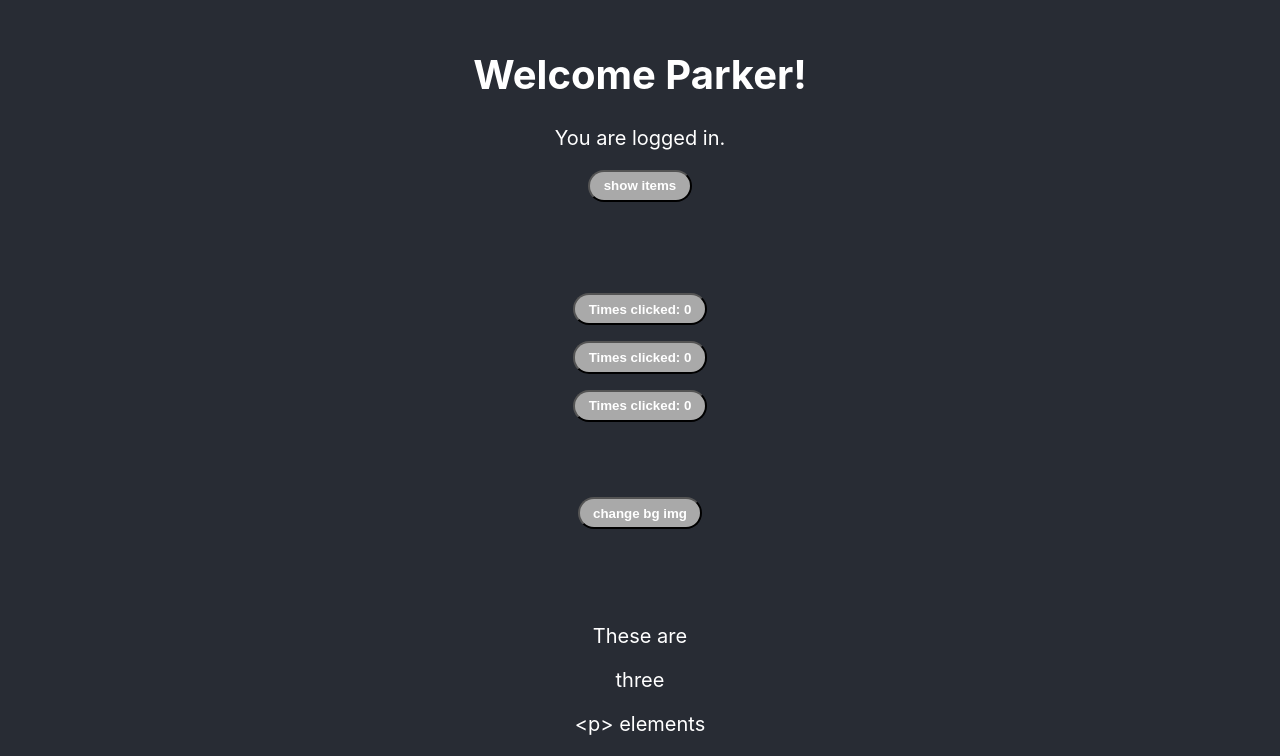
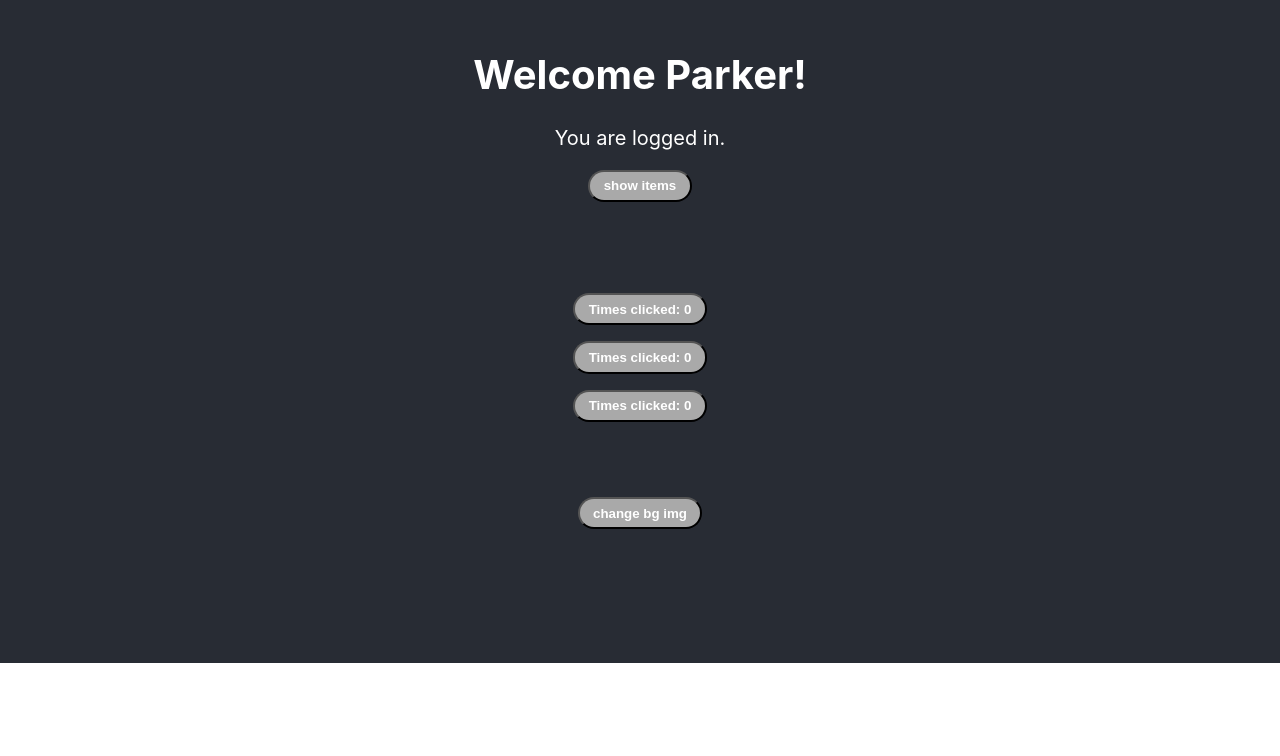
Before and after one commit to psiservices-parkerschellenberg/react-docs, a React (Create React App) app: page / in a window 1280 px wide. Shown: the part 137-893 px from the top of the page. After the commit the page ends 800 px from the top, so only its background shows below. Built offline with nearby package versions, Linux system fonts and the light colour scheme.

Commit message:
Revert "Commit strange ghost changes"
This reverts commit fa53a8d262444dc49667941d733e4c49984d6c04.

```diff
--- a/src/App.js
+++ b/src/App.js
@@ -24,12 +24,6 @@ function App() {
         setToggle(!isToggled);
     };
 
-    const texts = [
-        'These are',
-        'three',
-        '<p> elements'
-    ];
-
     return (
         <div className={`App ${isToggled ? 'BGimg' : ''}`}>
             {user.isLoggedIn
@@ -39,14 +33,7 @@ function App() {
             <NewBtn />
             <NewBtn />
             <NewBtn />
-            <ImageBtn handleToggle={handleToggle} />
-            <div>
-                {texts.map((text, i) => (
-                    <p key={i}>
-                        {text}
-                    </p>
-                ))}
-            </div>
+            <ImageBtn handleToggle={handleToggle}/>
         </div>
     );
 }
```
